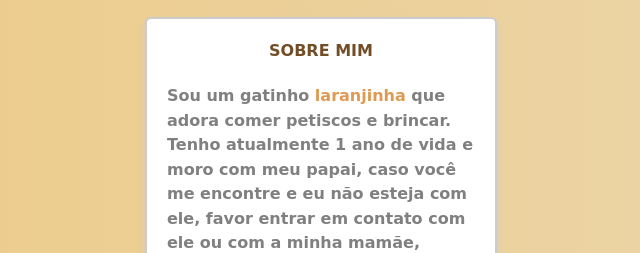
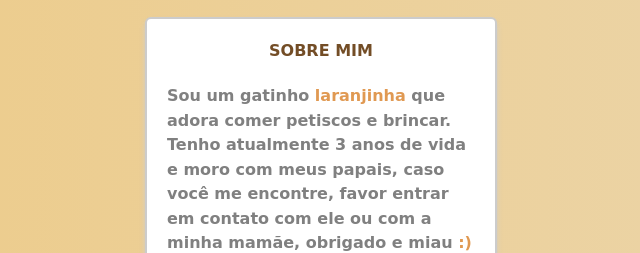
Before and after one commit to franklinarauj/levi-lasanha, a website: page index.html in a window 1280 px wide. Shown: the part 555-808 px from the top of the page, without its empty margins (319-959 px from the left). Drawn offline with Linux system fonts and the light colour scheme; a web font is replaced by a local one.

Commit message:
update cat bio: age and guardian text

```diff
--- a/index.html
+++ b/index.html
@@ -65,9 +65,9 @@
                     Sou um gatinho
                     <span class="text-orange font-extrabold selection:text-orange_dark ">laranjinha</span>
                     que adora comer petiscos e brincar.
-                    Tenho atualmente 1 ano de vida e moro com meu papai,
-                    caso você me encontre e eu <b>não esteja</b> com ele,
-                    favor <b>entrar em contato</b> com ele ou com a minha mamãe, obrigado e <b>miau</b>
+                    Tenho atualmente 3 anos de vida e moro com meus papais,
+                    caso você me encontre, favor <b>entrar em contato</b> com ele ou com a minha mamãe, obrigado
+                    e <b>miau</b>
                     <span class="text-orange font-extrabold selection:text-orange_dark">:)</span>
                 </span>
             </div>
```
